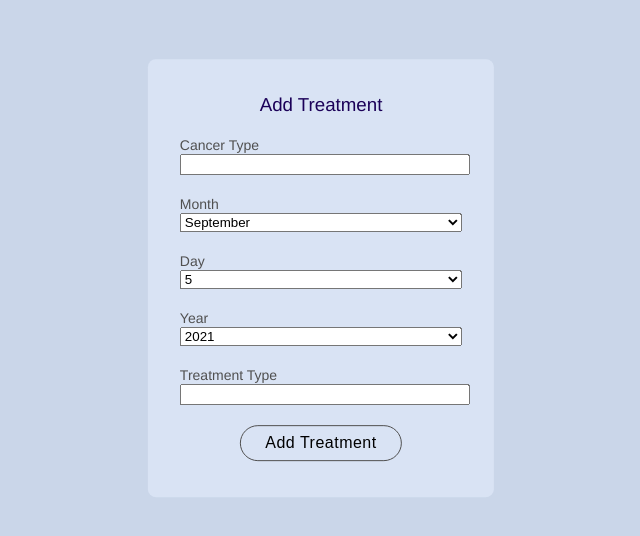
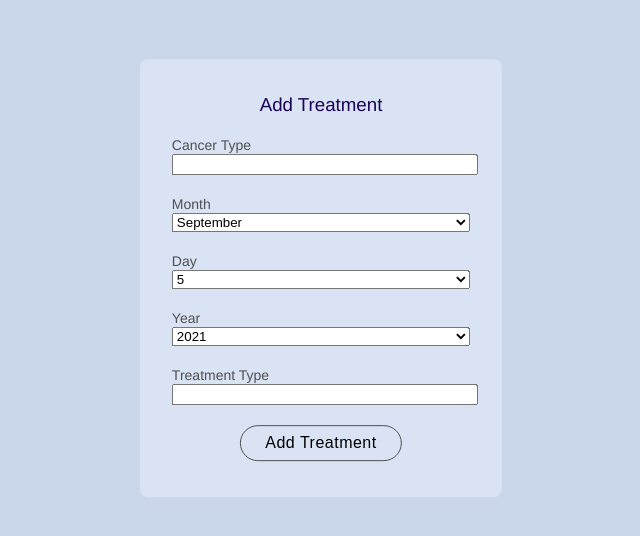
Before and after one commit to dan-knight/OncHx, a React (Create React App) app: page / in a window 1280 px wide. Shown: the part 122-658 px from the top of the page, without its empty margins (319-959 px from the left). Built offline with nearby package versions, Linux system fonts and the light colour scheme.

Commit message:
Add basic form validation
- Used Yup with Formik.

- Created a simple schema to validate text inputs. (Dropdowns are
  required but cannot be left blank, so they do not need validation
  at this point.)

```diff
--- a/src/components/TreatmentInput.jsx
+++ b/src/components/TreatmentInput.jsx
@@ -1,5 +1,12 @@
+import { useState } from "react";
+
 import { Formik, Form, Field } from "formik";
-import { useState } from "react";
+import * as Yup from 'yup';
+
+const treatmentSchema = Yup.object().shape({
+  cancerType: Yup.string().required('Required'),
+  treatmentType: Yup.string().required('Required')
+});
 
 export default function TreatmentInput() {
   function handleSubmit(values) {
@@ -35,45 +42,49 @@ export default function TreatmentInput() {
           treatmentType: ''
         }}
 
-        onSubmit={handleSubmit}>
-        {({ values }) => (
+        onSubmit={handleSubmit}
+        validationSchema={treatmentSchema}>
+        {({ values, errors }) => (
           <Form>
-            <span>
-              <label>Cancer Type</label>
-              <Field name='cancerType'>
-                {}
-              </Field>
-            </span>
-            <span>
+            <div>
+              <label>
+                Cancer Type
+                {<span className="error">{errors.cancerType}</span>}
+              </label>
+              <Field name='cancerType' />
+            </div>
+            <div>
               <label>Month</label>
               <Field name='month' as='select'>
                 {Object.keys(months).map(m => <option value={m} label={months[m].name} key={m} />)}
               </Field>
-            </span>
-            <span>
+            </div>
+            <div>
               <label>Day</label>
               <Field name='day' as='select'>
-                {[...Array((months[values.month].days + 1) + (values.month == 1 && values.year % 4 == 0)).keys()].slice(1).map(d => (
+                {[...Array((months[values.month].days + 1) + (values.month === '1' && values.year % 4 === 0)).keys()].slice(1).map(d => (
                   <option value={d} label={d} key={d} />
                 ))}
               </Field>
-            </span>
-            <span>
+            </div>
+            <div>
               <label>Year</label>
               <Field name='year' as='select'>
                 {[...Array(today.getFullYear() + 1 - 1960).keys()].slice(1).map(y =>{
                   const year = y + 1960;
-                  return <option value={year} label={year} />
+                  return <option value={year} label={year} key={year} />
                 })}
               </Field>
-            </span>
-            <span>
-              <label>Treatment Type</label>
+            </div>
+            <div>
+              <label>
+                Treatment Type
+                {<span className="error">{errors.treatmentType}</span>}</label>
               <Field name='treatmentType' />
-            </span>
-            <span className='button'>
+            </div>
+            <div className='button'>
               <button type='submit'>Add Treatment</button>
-            </span>
+            </div>
           </Form>
         )}
       </Formik>
--- a/src/style/main.css
+++ b/src/style/main.css
@@ -29,20 +29,25 @@ body {
 form {
   text-align: left;
 }
-form span {
+form div {
   display: block;
   margin: 1.25rem 0;
 }
-form span.button {
+form div.button {
   text-align: center;
 }
-form span input, form span select {
+form div input, form div select {
   width: 100%;
 }
-form span label {
+form div label {
   color: #505050;
   font-size: 0.875rem;
   font-weight: 500;
+}
+form div .error {
+  margin: 0 0.5rem;
+  color: darkred;
+  font-size: 0.75rem;
 }
 
 button {
--- a/src/style/scss/main.scss
+++ b/src/style/scss/main.scss
@@ -35,7 +35,7 @@ body {
 form {
   text-align: left;
 
-  span {
+  div {
     display: block;
     margin: 1.25rem 0;
 
@@ -51,6 +51,13 @@ form {
       color: #505050;
       font-size: 0.875rem;
       font-weight: 500;
+    }
+
+    .error {
+      margin: 0 0.5rem;
+
+      color: darkred;
+      font-size: 0.75rem;
     }
   }
 }
```
Also changed, not shown: 1 other file (tests, documents, lock files or other folders).
